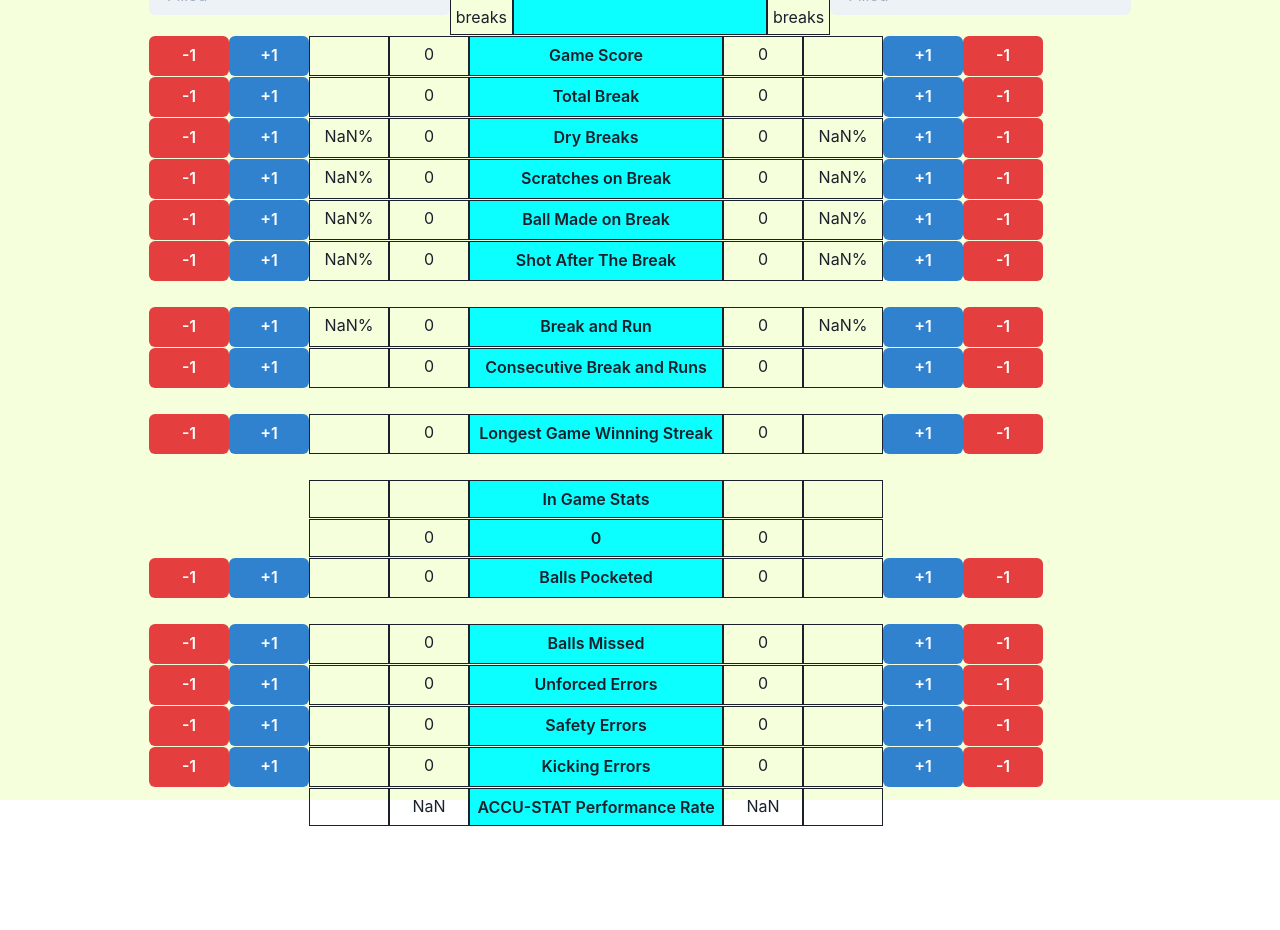
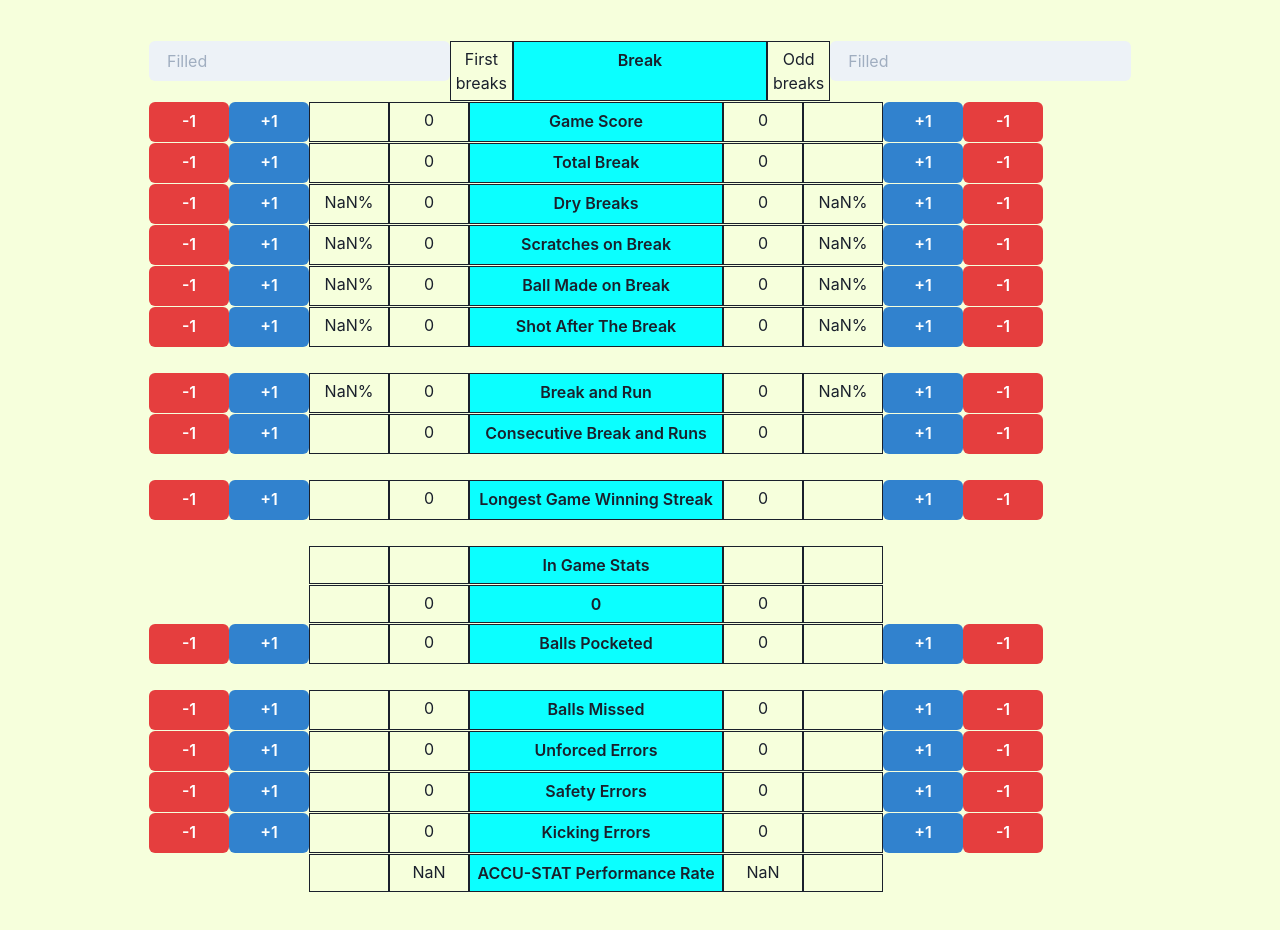
Before and after one commit to riomaemoto/Pool_analytic, a React (Create React App) app: page / in a window 1280 px wide. Shown: the top 930 px of the page. Before the commit the page ends 827 px from the top, so only its background shows below. Built offline with nearby package versions, Linux system fonts and the light colour scheme.

Commit message:
adjusted css Beta test

```diff
--- a/src/components/home.tsx
+++ b/src/components/home.tsx
@@ -302,10 +302,24 @@ export const Home = () => {
 
   const vvv = css`
     background-color: rgba(211, 274, 80, 0.2);
+    @media (max-width: 500px) {
+      background-color: white;
+    }
   `;
-  const EContainer = styled.div``;
+
+  const EContainer = styled.div`
+    padding: 40px;
+    @media (max-width: 500px) {
+      margin-left: 130px;
+      padding: 60px 30px 40px 50px;
+    }
+  `;
+
   const button = css`
     width: 80px;
+    @media (max-width: 500px) {
+      width: 40px;
+    }
   `;
   const ETextBox = styled.div`
     background-color: rgba(11, 434, 332);
@@ -318,6 +332,10 @@ export const Home = () => {
     font-weight: 600;
     margin: 6px;
     width: 240px;
+    @media (max-width: 500px) {
+      margin: 3px;
+      width: 120px;
+    }
   `;
   const ENumber = styled.div`
     text-align: center;
@@ -325,6 +343,10 @@ export const Home = () => {
     border: 0.5px solid;
     box-sizing: border-box;
     padding: 5px;
+    @media (max-width: 500px) {
+      padding: 2.5px;
+      width: 80px;
+    }
   `;
   const EFlex = styled.div`
     display: flex;
@@ -334,6 +356,9 @@ export const Home = () => {
     display: flex;
     margin: 1px;
     margin-left: 161px;
+    @media (max-width: 500px) {
+      margin-left: 81px;
+    }
   `;
   const TopFlex = styled.div`
     display: flex;
@@ -342,7 +367,7 @@ export const Home = () => {
 
   return (
     <>
-      <Center css={vvv} h="100vh">
+      <Center css={vvv} h="100%">
         <EContainer>
           <TopFlex>
             <Input variant="filled" placeholder="Filled" />
```
